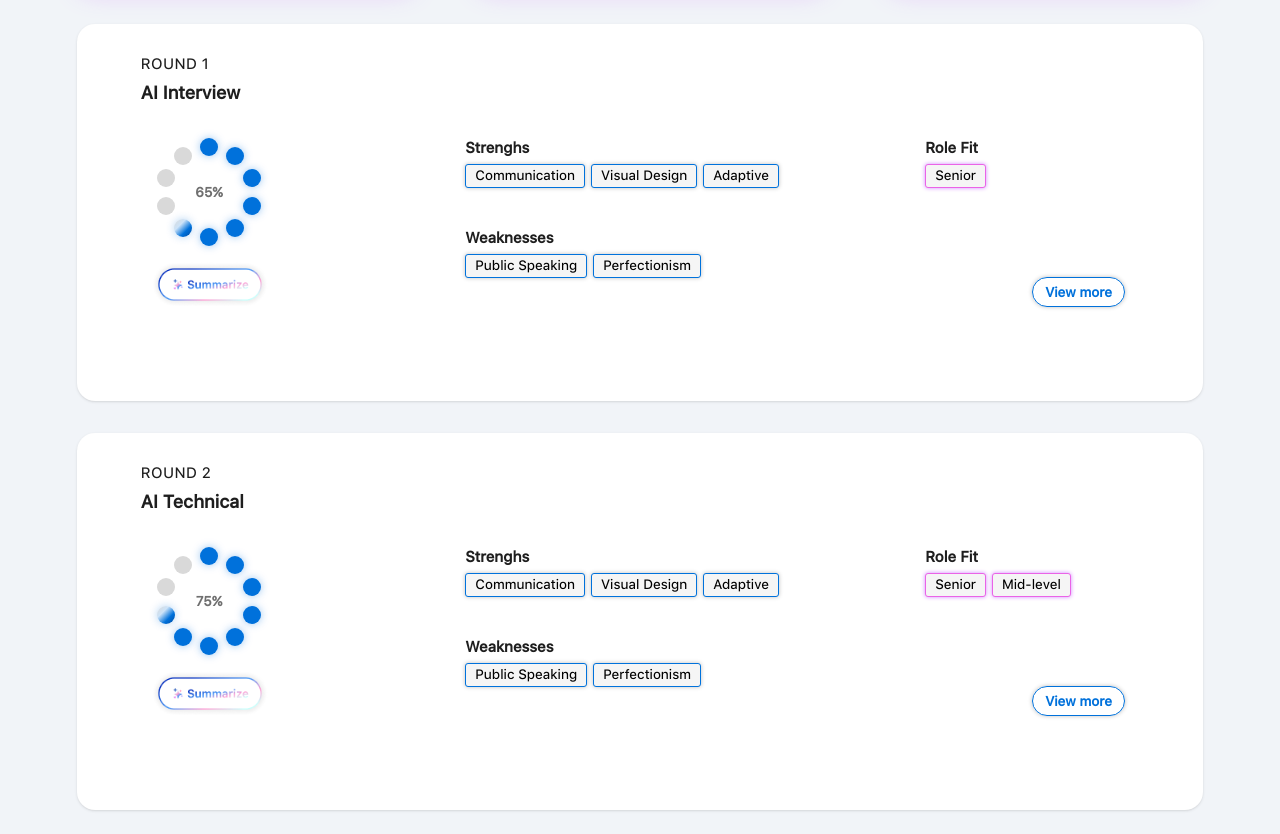
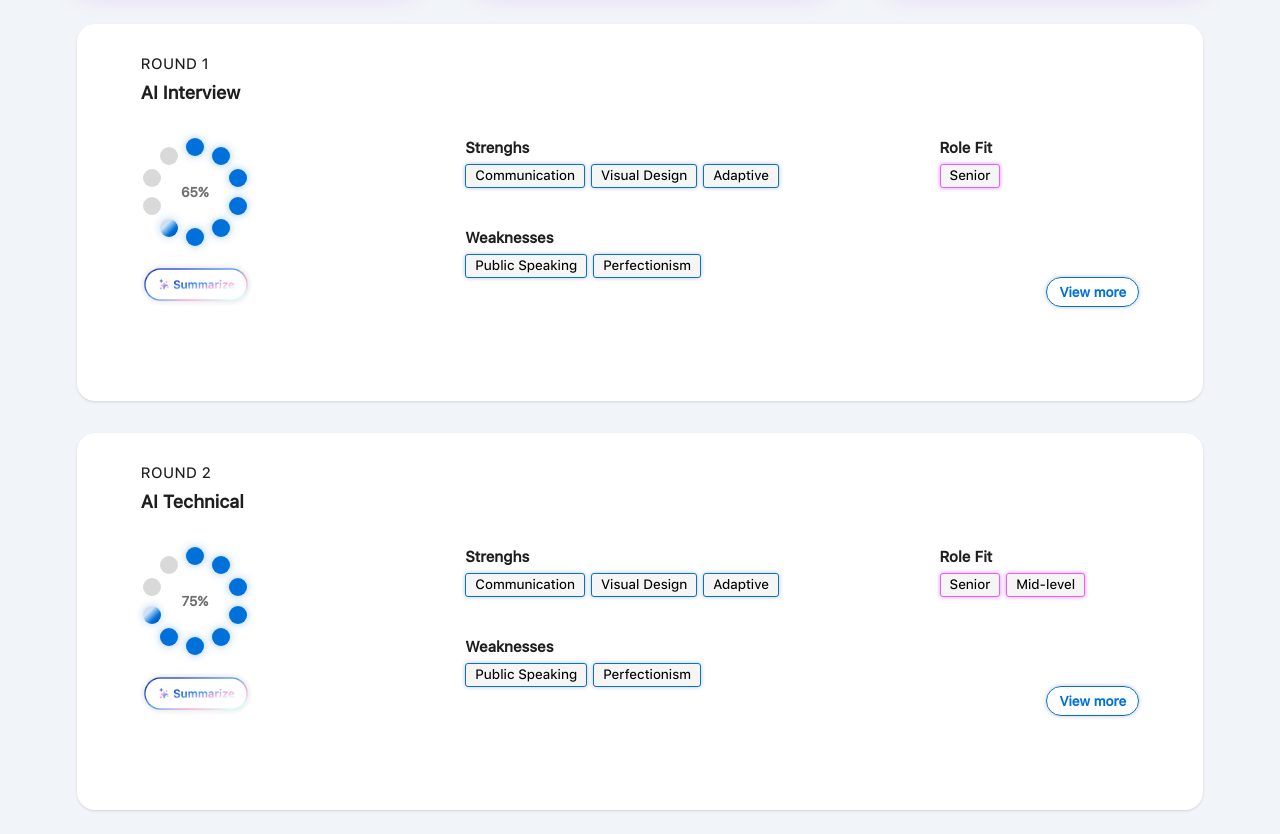
Before and after one commit to 1ManjeetSingh/AllPagesInOne, a React (Vite) app: page /applicant in a window 1280 px wide. Shown: the part 780-1614 px from the top of the page. Built offline with nearby package versions, Linux system fonts and the light colour scheme.

Commit message:
commit 14:18 25/12

```diff
--- a/src/Pages/applicant.jsx
+++ b/src/Pages/applicant.jsx
@@ -351,7 +351,7 @@ const applicant = () => {
                     <div className="text-[#1e1e1e] text-xl font-normal font-['SF UI  Text'] uppercase leading-none tracking-wide">Round 1</div>
                     <div className="text-[#1e1e1e] text-2xl font-semibold font-['SF UI  Text'] leading-normal">AI Interview</div>
                 </div>
-                <div className='flex gap-[4vh] justify-around'>
+                <div className='flex gap-[4vh] justify-between'>
                     <div className='w-[25%] flex flex-col gap-[2vh]'>
                         <div className='flex items-center'>
                             <CircularLoader progress={65} />
@@ -424,7 +424,7 @@ const applicant = () => {
                     <div className="text-[#1e1e1e] text-xl font-normal font-['SF UI  Text'] uppercase leading-none tracking-wide">Round 2</div>
                     <div className="text-[#1e1e1e] text-2xl font-semibold font-['SF UI  Text'] leading-normal">AI Technical</div>
                 </div>
-                <div className='flex gap-[4vh] justify-around'>
+                <div className='flex gap-[4vh] justify-between'>
                     <div className='w-[25%] flex flex-col gap-[2vh]'>
                         <div className='flex items-center'>
                         <CircularLoader progress={75} />
```
